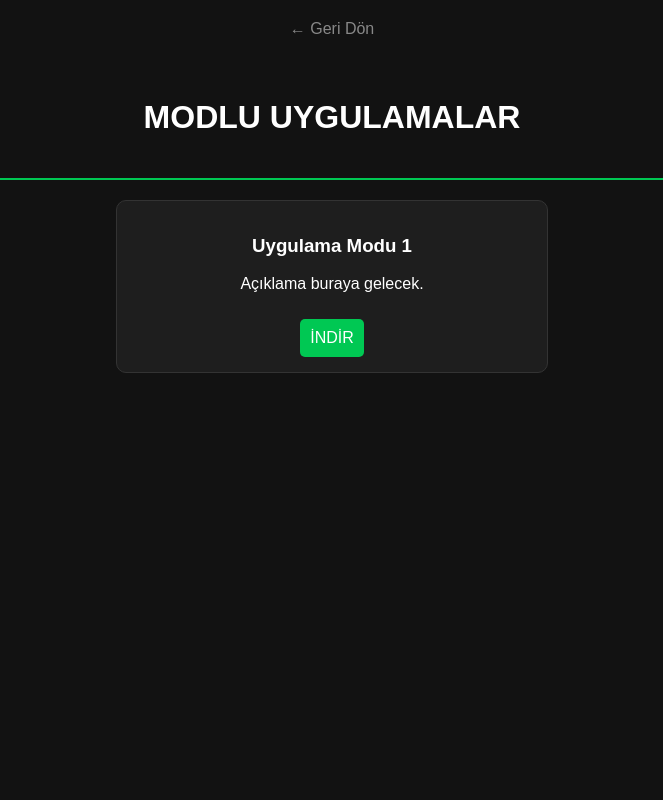
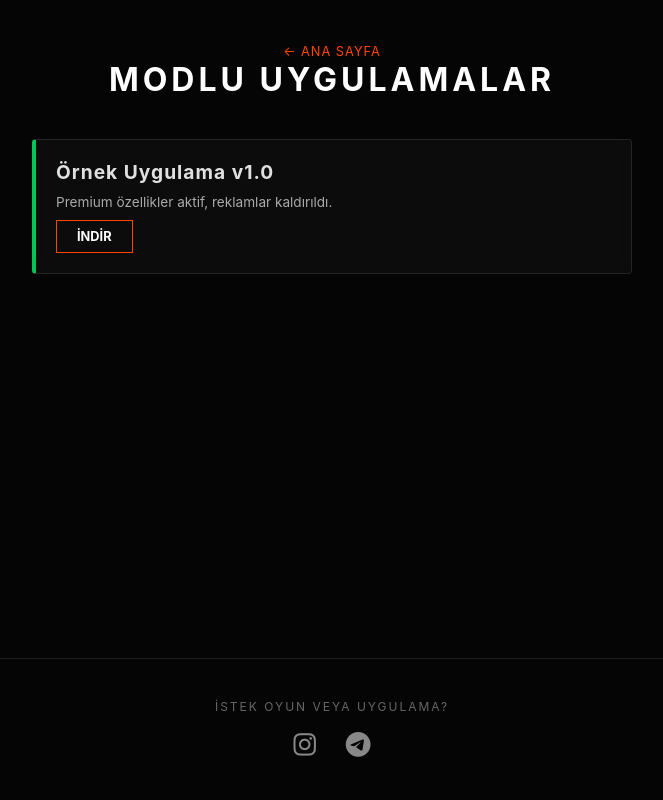
Before and after one commit to kadirtml01/cedric, a plain HTML site: page uygulamalar.html in a window 1280 px wide. Shown: the whole page, without its empty margins (308-971 px from the left). Drawn offline with Linux system fonts and the light colour scheme.

Commit message:
Update uygulamalar.html

```diff
--- a/uygulamalar.html
+++ b/uygulamalar.html
@@ -4,22 +4,71 @@
     <meta charset="UTF-8">
     <meta name="viewport" content="width=device-width, initial-scale=1.0">
     <title>Uygulamalar | CEDRİC GAMİNG</title>
+    <link rel="stylesheet" href="https://cdnjs.cloudflare.com/ajax/libs/font-awesome/6.4.0/css/all.min.css">
     <style>
-        body { font-family: sans-serif; background: #121212; color: white; text-align: center; margin: 0; padding: 20px; }
-        header { padding: 20px; border-bottom: 2px solid #00c853; margin-bottom: 20px; }
-        .back-btn { display: inline-block; margin-bottom: 20px; color: #888; text-decoration: none; }
-        .card { background: #1e1e1e; padding: 15px; border-radius: 10px; margin: 10px auto; max-width: 400px; border: 1px solid #333; }
-        .dl-btn { background: #00c853; color: white; padding: 10px; text-decoration: none; border-radius: 5px; display: inline-block; margin-top: 10px; }
+        :root { --primary: #ff4500; --bg-dark: #050505; --card-bg: rgba(255, 255, 255, 0.03); --border: rgba(255, 255, 255, 0.1); }
+        body { font-family: 'Inter', sans-serif; background-color: var(--bg-dark); color: #e0e0e0; margin: 0; display: flex; flex-direction: column; align-items: center; min-height: 100vh; }
+
+        header { padding: 40px 20px; text-align: center; }
+        header h1 { font-size: 2rem; letter-spacing: 4px; text-transform: uppercase; margin: 0; color: #fff; }
+        .back-link { color: var(--primary); text-decoration: none; font-size: 0.8rem; letter-spacing: 1px; text-transform: uppercase; }
+
+        .container { width: 90%; max-width: 600px; flex-grow: 1; margin-bottom: 50px; }
+
+        .card {
+            background: var(--card-bg);
+            border: 1px solid var(--border);
+            padding: 20px;
+            border-radius: 4px;
+            margin-bottom: 20px;
+            backdrop-filter: blur(10px);
+            border-left: 4px solid #00c853; /* Uygulama teması yeşil */
+        }
+        .card h3 { margin: 0; font-size: 1.2rem; letter-spacing: 1px; }
+        .card p { font-size: 0.85rem; color: #aaa; margin: 10px 0; }
+        .dl-btn {
+            display: inline-block;
+            padding: 8px 20px;
+            background: transparent;
+            color: #fff;
+            border: 1px solid var(--primary);
+            text-decoration: none;
+            font-size: 0.8rem;
+            font-weight: bold;
+            transition: 0.3s;
+        }
+        .dl-btn:hover { background: var(--primary); }
+
+        .request-section { text-align: center; padding: 40px 0; border-top: 1px solid var(--border); width: 100%; }
+        .request-text { font-size: 0.75rem; color: #666; letter-spacing: 2px; text-transform: uppercase; margin-bottom: 15px; }
+        .social-container { display: flex; gap: 30px; justify-content: center; }
+        .social-icon { color: #888; font-size: 1.6rem; transition: 0.3s; text-decoration: none; }
+        .instagram:hover { color: #E1306C; }
+        .telegram:hover { color: #0088cc; }
     </style>
 </head>
 <body>
-    <a href="index.html" class="back-btn">← Geri Dön</a>
-    <header><h1>MODLU UYGULAMALAR</h1></header>
 
-    <div class="card">
-        <h3>Uygulama Modu 1</h3>
-        <p>Açıklama buraya gelecek.</p>
-        <a href="#" class="dl-btn">İNDİR</a>
+    <header>
+        <a href="index.html" class="back-link">← Ana Sayfa</a>
+        <h1>MODLU UYGULAMALAR</h1>
+    </header>
+
+    <div class="container">
+        <div class="card">
+            <h3>Örnek Uygulama v1.0</h3>
+            <p>Premium özellikler aktif, reklamlar kaldırıldı.</p>
+            <a href="#" class="dl-btn">İNDİR</a>
+        </div>
+        </div>
+
+    <div class="request-section">
+        <div class="request-text">İstek oyun veya uygulama?</div>
+        <div class="social-container">
+            <a href="https://instagram.com/kadirtml.tr" target="_blank" class="social-icon instagram"><i class="fab fa-instagram"></i></a>
+            <a href="https://t.me/cedricgaming" target="_blank" class="social-icon telegram"><i class="fab fa-telegram"></i></a>
+        </div>
     </div>
+
 </body>
 </html>
```
